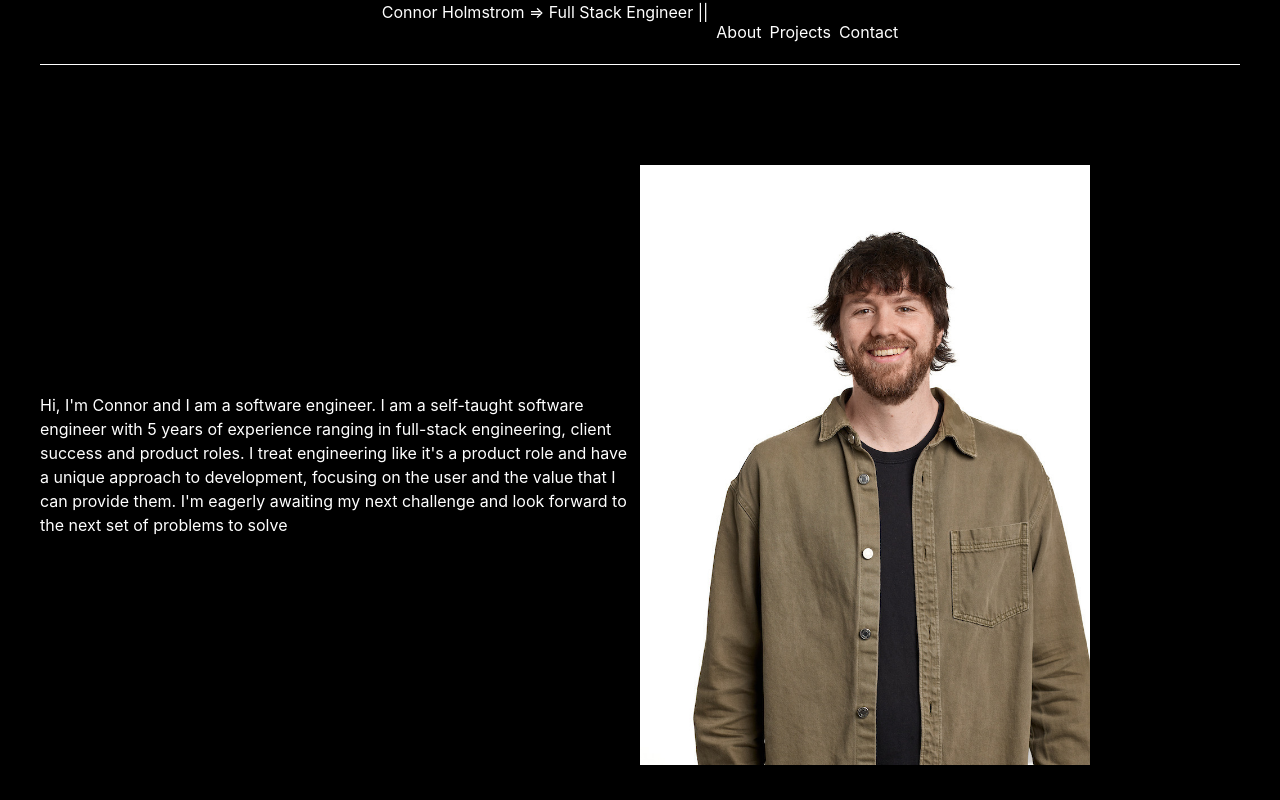
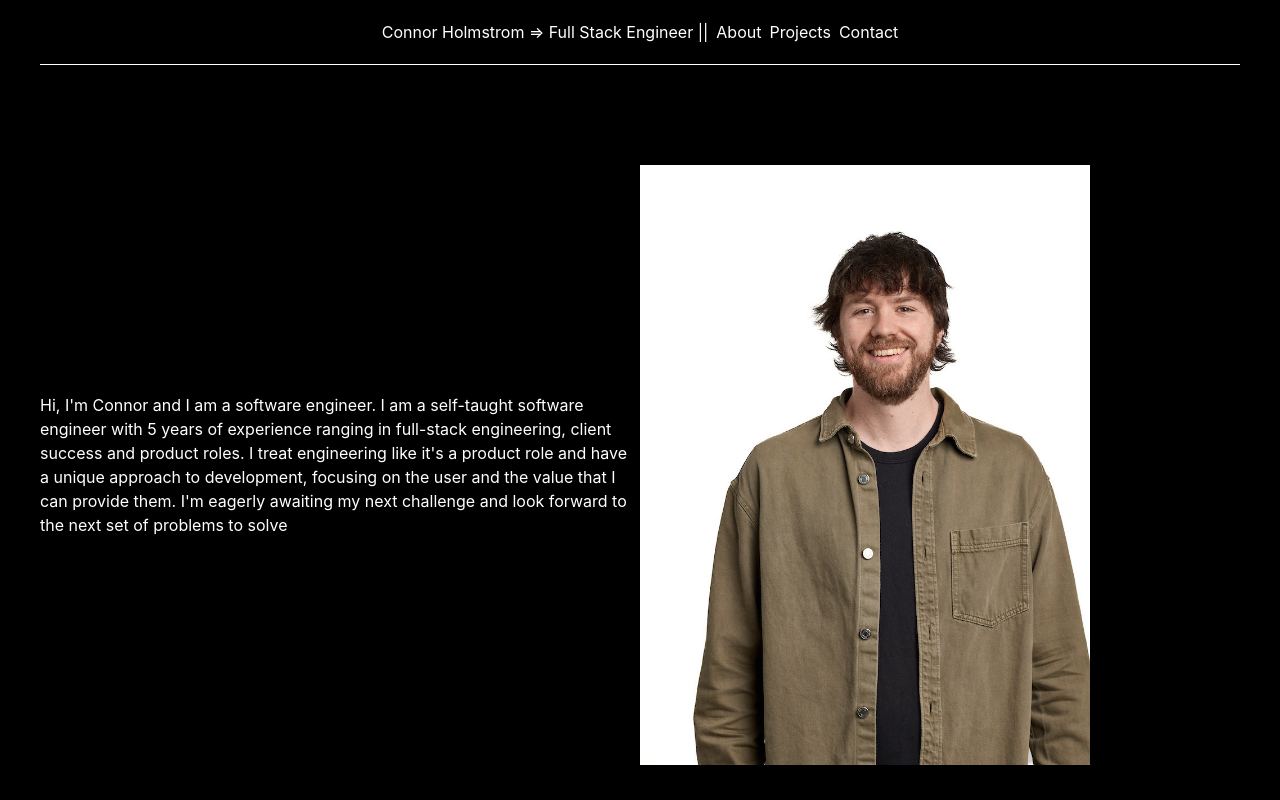
Before and after one commit to connorholms/portfolio, a React (Vite) app: page / in a window 1280 px wide. Built offline with nearby package versions, Linux system fonts and the light colour scheme.

Commit message:
remove scrollbar, fix alignment

```diff
--- a/src/app/App.tsx
+++ b/src/app/App.tsx
@@ -24,8 +24,7 @@ export default function App() {
   return (
     <div className="flex flex-col h-screen shrink-0">
       <Navbar onNavigate={handleScroll}></Navbar>
-      <main className="flex-1 overflow-y-auto">
-        <hr />
+      <main className="flex-1 overflow-y-auto no-scrollbar">
         <About onRef={(el) => (sectionRefs.current["about"] = el)} />
         <hr />
         <Projects onRef={(el) => (sectionRefs.current["projects"] = el)} />
--- a/src/components/layout/Navbar.tsx
+++ b/src/components/layout/Navbar.tsx
@@ -6,7 +6,8 @@ interface NavbarProps {
 
 export default function Navbar({ onNavigate }: NavbarProps) {
   return (
-    <div className="flex justify-center h-16">
+    <div>
+      <div className="flex justify-center items-center h-16">
         <span>
           <div>Connor Holmstrom =&gt; Full Stack Engineer || </div>
         </span>
@@ -16,5 +17,7 @@ export default function Navbar({ onNavigate }: NavbarProps) {
           <button onClick={() => onNavigate("contact")}>Contact</button>
         </nav>
       </div>
+      <hr />
+    </div>
   );
 }
--- a/src/index.css
+++ b/src/index.css
@@ -16,3 +16,15 @@
   @media (min-width: 1024px) {
   }
 }
+
+@layer utilities {
+  /* Chrome, Safari, and Opera */
+  .no-scrollbar::-webkit-scrollbar {
+    display: none;
+  }
+  /* IE, Edge, and Firefox */
+  .no-scrollbar {
+    -ms-overflow-style: none; /* IE and Edge */
+    scrollbar-width: none; /* Firefox */
+  }
+}
```
Lines whose indentation alone changed are shown as unchanged.
